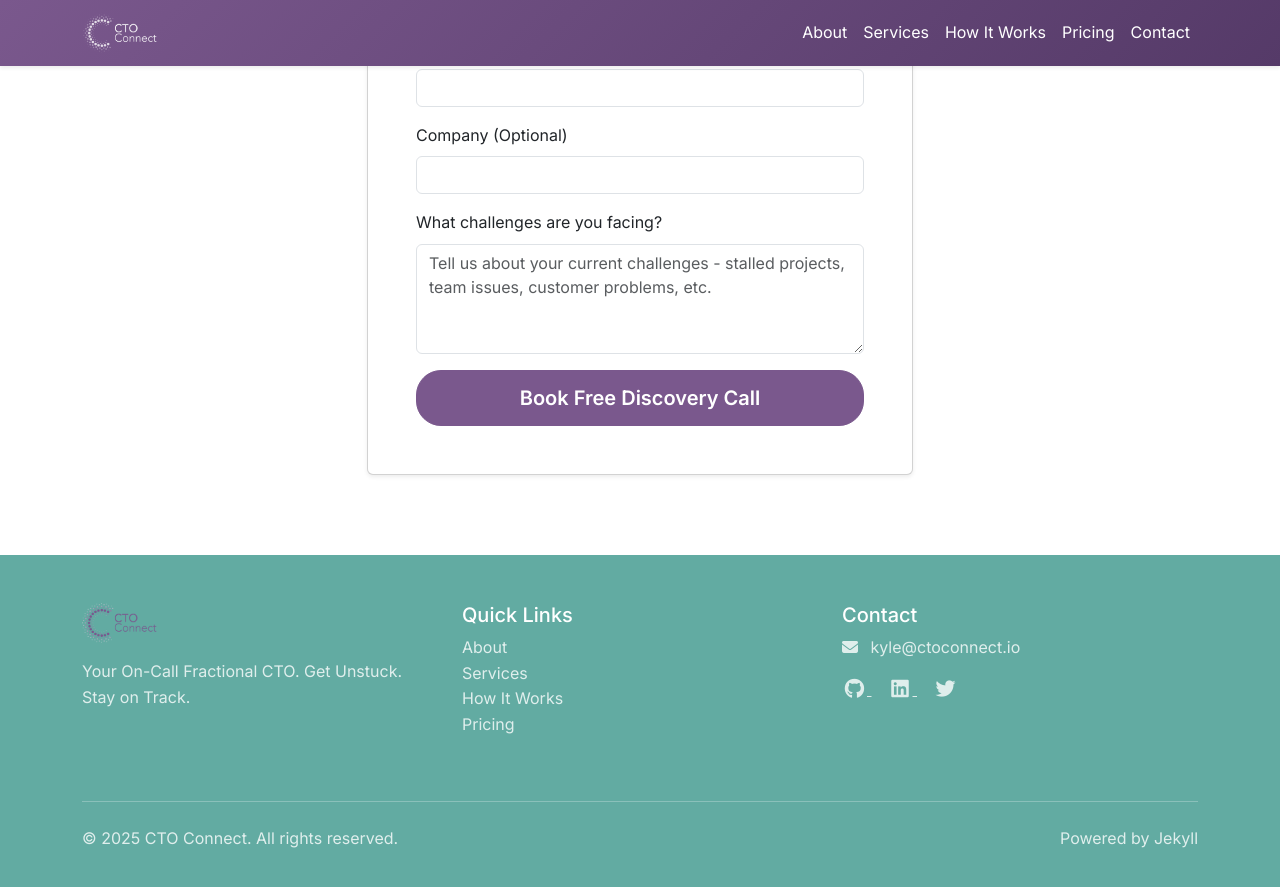
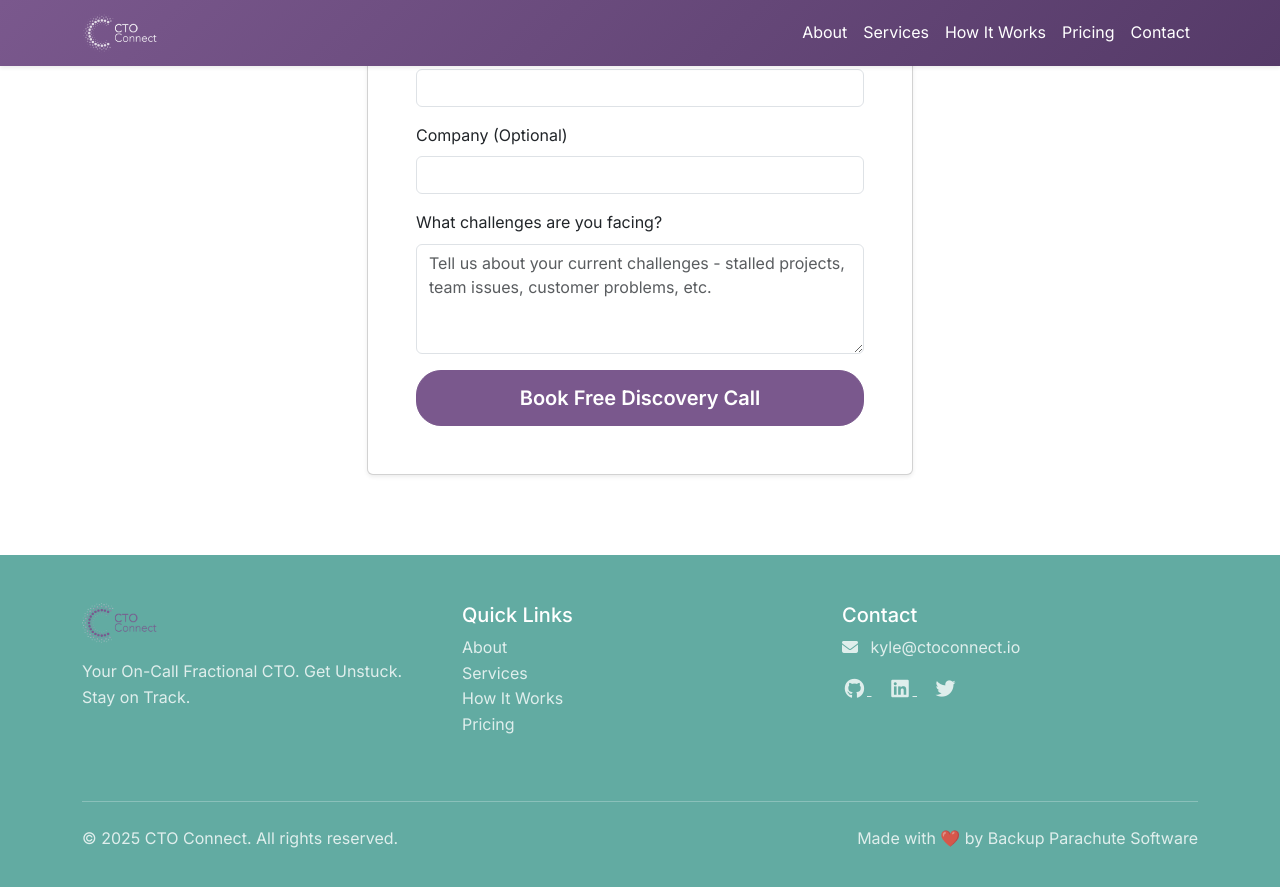
Before and after one commit to backupparachute/ctoconnect-website, a Jekyll site: the page built from index.html, in a window 1280 px wide and 900 px high, scrolled down 8750 px. Shown: the top 887 px of the window. Built offline with Jekyll 4.4.1, drawn with Linux system fonts in a browser that asks for light colours; comment, search, counter and statistics services are not loaded.

Commit message:
made with

```diff
--- a/_layouts/default.html
+++ b/_layouts/default.html
@@ -214,7 +214,7 @@
                     <p style="color: rgba(255, 255, 255, 0.8);" class="mb-0">&copy; {{ site.time | date: '%Y' }} {{ site.title }}. All rights reserved.</p>
                 </div>
                 <div class="col-md-6 text-md-end">
-                    <p style="color: rgba(255, 255, 255, 0.8);" class="mb-0">Powered by <a href="https://jekyllrb.com/" class="text-decoration-none" style="color: rgba(255, 255, 255, 0.8);">Jekyll</a></p>
+                    <p style="color: rgba(255, 255, 255, 0.8);" class="mb-0">Made with ❤️ by <a href="https://backupparachute.com" class="text-decoration-none" style="color: rgba(255, 255, 255, 0.8);">Backup Parachute Software</a></p>
                 </div>
             </div>
         </div>
```
